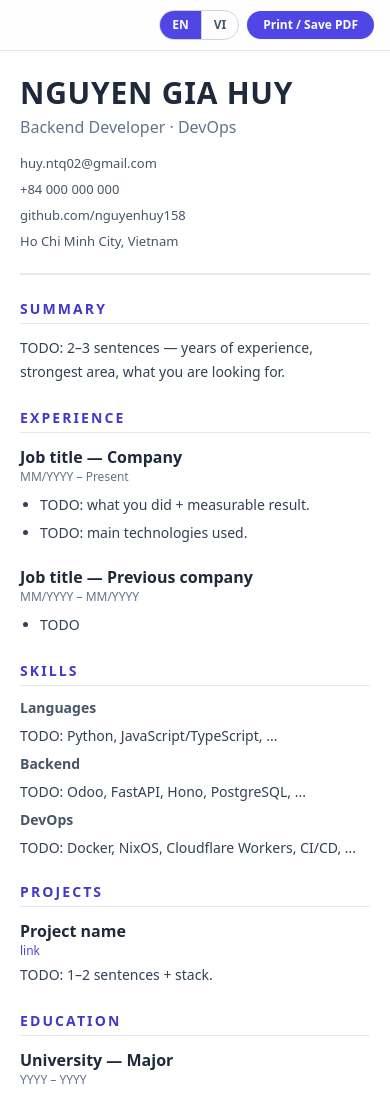
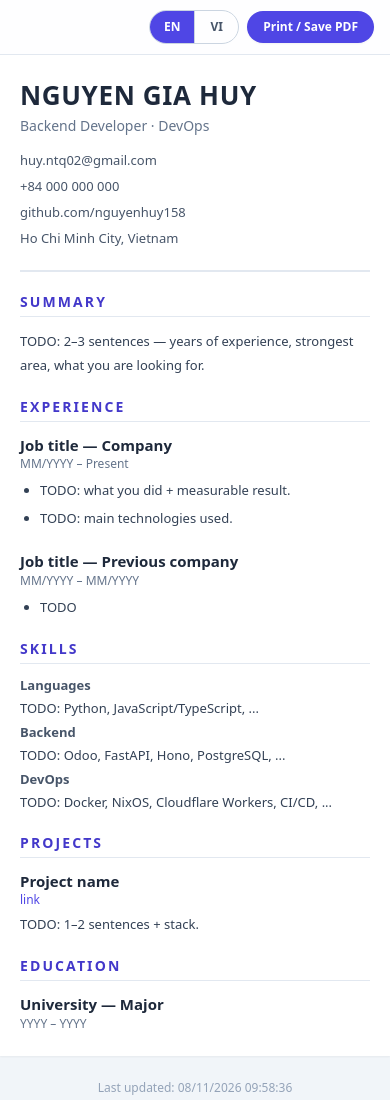
Before and after one commit to nguyenhuy158/resume, a website: page public/index.html in a window 390 px wide. Shown: the top 1100 px of the page. Drawn offline with nearby package versions, Linux system fonts and the light colour scheme.

Commit message:
style: tune typography and spacing for small screens
Base styles now target mobile, with sm: breakpoints scaling type and
spacing up for desktop and print. Toolbar buttons get larger touch
targets.

Co-Authored-By: Claude Opus 5 <noreply@anthropic.com>

```diff
--- a/public/index.html
+++ b/public/index.html
@@ -36,20 +36,20 @@
 
   <!-- Chọn ngôn ngữ: 2 nút phân đoạn, trạng thái hiện tại thấy ngay -->
   <div class="flex overflow-hidden rounded-full border border-slate-300 text-xs font-semibold">
-    <button type="button" data-lang="en" class="lang-btn px-3 py-1.5 transition">EN</button>
-    <button type="button" data-lang="vi" class="lang-btn border-l border-slate-300 px-3 py-1.5 transition">VI</button>
+    <button type="button" data-lang="en" class="lang-btn min-w-11 px-3 py-2 transition sm:py-1.5">EN</button>
+    <button type="button" data-lang="vi" class="lang-btn min-w-11 border-l border-slate-300 px-3 py-2 transition sm:py-1.5">VI</button>
   </div>
 
   <button onclick="window.print()"
-    class="rounded-full bg-indigo-600 px-4 py-1.5 text-xs font-semibold text-white shadow-sm transition hover:bg-indigo-700 sm:text-sm"
+    class="rounded-full bg-indigo-600 px-4 py-2 text-xs font-semibold text-white shadow-sm transition hover:bg-indigo-700 sm:py-1.5 sm:text-sm"
     data-i18n="print">Print / Save PDF</button>
 </div>
 
 <main class="sheet mx-auto max-w-[900px] bg-white px-5 py-6 shadow-sm sm:px-10 sm:py-12">
 
   <header class="border-b-2 border-slate-200 pb-5">
-    <h1 class="m-0 text-3xl font-bold uppercase tracking-wide sm:text-[34px]">Nguyen Gia Huy</h1>
-    <div class="mt-1 text-base text-slate-500 sm:text-lg" data-i18n="role">Backend Developer &middot; DevOps</div>
+    <h1 class="m-0 text-[26px] font-bold uppercase leading-tight tracking-wide sm:text-[34px]">Nguyen Gia Huy</h1>
+    <div class="mt-1 text-sm text-slate-500 sm:text-lg" data-i18n="role">Backend Developer &middot; DevOps</div>
 
     <div class="mt-3 flex flex-col gap-y-0.5 text-[13px] leading-6 text-slate-600 sm:mt-4 sm:flex-row sm:flex-wrap sm:items-center sm:gap-x-4 sm:text-sm">
       <a href="mailto:huy.ntq02@gmail.com" class="transition hover:text-indigo-600">huy.ntq02@gmail.com</a>
@@ -62,22 +62,22 @@
     </div>
   </header>
 
-  <section class="mt-6 avoid-break">
+  <section class="mt-5 avoid-break sm:mt-6">
     <h2 class="section-title" data-i18n="summaryTitle">Summary</h2>
-    <p class="text-sm leading-6 text-slate-700" data-i18n="summaryBody">
+    <p class="text-[13px] leading-6 text-slate-700 sm:text-sm" data-i18n="summaryBody">
       TODO: 2–3 sentences — years of experience, strongest area, what you are looking for.
     </p>
   </section>
 
-  <section class="mt-6">
+  <section class="mt-5 sm:mt-6">
     <h2 class="section-title" data-i18n="experienceTitle">Experience</h2>
 
     <div class="avoid-break mb-5">
       <div class="flex flex-col sm:flex-row sm:items-baseline sm:justify-between">
-        <h3 class="m-0 text-base font-semibold" data-i18n="job1Title">Job title — Company</h3>
+        <h3 class="m-0 text-[15px] font-semibold sm:text-base" data-i18n="job1Title">Job title — Company</h3>
         <span class="text-xs text-slate-500" data-i18n="job1Date">MM/YYYY – Present</span>
       </div>
-      <ul class="mt-2 list-disc space-y-1 pl-5 text-sm leading-6 text-slate-700">
+      <ul class="mt-1.5 list-disc space-y-1 pl-5 text-[13px] leading-6 text-slate-700 sm:text-sm">
         <li data-i18n="job1Bullet1">TODO: what you did + measurable result.</li>
         <li data-i18n="job1Bullet2">TODO: main technologies used.</li>
       </ul>
@@ -85,18 +85,18 @@
 
     <div class="avoid-break mb-5">
       <div class="flex flex-col sm:flex-row sm:items-baseline sm:justify-between">
-        <h3 class="m-0 text-base font-semibold" data-i18n="job2Title">Job title — Previous company</h3>
+        <h3 class="m-0 text-[15px] font-semibold sm:text-base" data-i18n="job2Title">Job title — Previous company</h3>
         <span class="text-xs text-slate-500">MM/YYYY – MM/YYYY</span>
       </div>
-      <ul class="mt-2 list-disc space-y-1 pl-5 text-sm leading-6 text-slate-700">
+      <ul class="mt-1.5 list-disc space-y-1 pl-5 text-[13px] leading-6 text-slate-700 sm:text-sm">
         <li data-i18n="job2Bullet1">TODO</li>
       </ul>
     </div>
   </section>
 
-  <section class="mt-6 avoid-break">
+  <section class="mt-5 avoid-break sm:mt-6">
     <h2 class="section-title" data-i18n="skillsTitle">Skills</h2>
-    <dl class="grid grid-cols-1 gap-x-6 gap-y-2 text-sm sm:grid-cols-[140px_1fr]">
+    <dl class="grid grid-cols-1 gap-x-6 gap-y-1 text-[13px] sm:grid-cols-[140px_1fr] sm:gap-y-2 sm:text-sm">
       <dt class="font-semibold text-slate-600" data-i18n="skillLangs">Languages</dt>
       <dd class="m-0 text-slate-700">TODO: Python, JavaScript/TypeScript, ...</dd>
       <dt class="font-semibold text-slate-600">Backend</dt>
@@ -106,21 +106,21 @@
     </dl>
   </section>
 
-  <section class="mt-6">
+  <section class="mt-5 sm:mt-6">
     <h2 class="section-title" data-i18n="projectsTitle">Projects</h2>
     <div class="avoid-break mb-4">
       <div class="flex flex-col sm:flex-row sm:items-baseline sm:justify-between">
-        <h3 class="m-0 text-base font-semibold" data-i18n="project1Title">Project name</h3>
+        <h3 class="m-0 text-[15px] font-semibold sm:text-base" data-i18n="project1Title">Project name</h3>
         <a href="#" class="text-xs text-indigo-600" data-i18n="linkLabel">link</a>
       </div>
-      <p class="mt-1 text-sm leading-6 text-slate-700" data-i18n="project1Body">TODO: 1–2 sentences + stack.</p>
+      <p class="mt-1 text-[13px] leading-6 text-slate-700 sm:text-sm" data-i18n="project1Body">TODO: 1–2 sentences + stack.</p>
     </div>
   </section>
 
-  <section class="mt-6 avoid-break">
+  <section class="mt-5 avoid-break sm:mt-6">
     <h2 class="section-title" data-i18n="educationTitle">Education</h2>
     <div class="flex flex-col sm:flex-row sm:items-baseline sm:justify-between">
-      <h3 class="m-0 text-base font-semibold" data-i18n="school">University — Major</h3>
+      <h3 class="m-0 text-[15px] font-semibold sm:text-base" data-i18n="school">University — Major</h3>
       <span class="text-xs text-slate-500">YYYY – YYYY</span>
     </div>
   </section>
```
